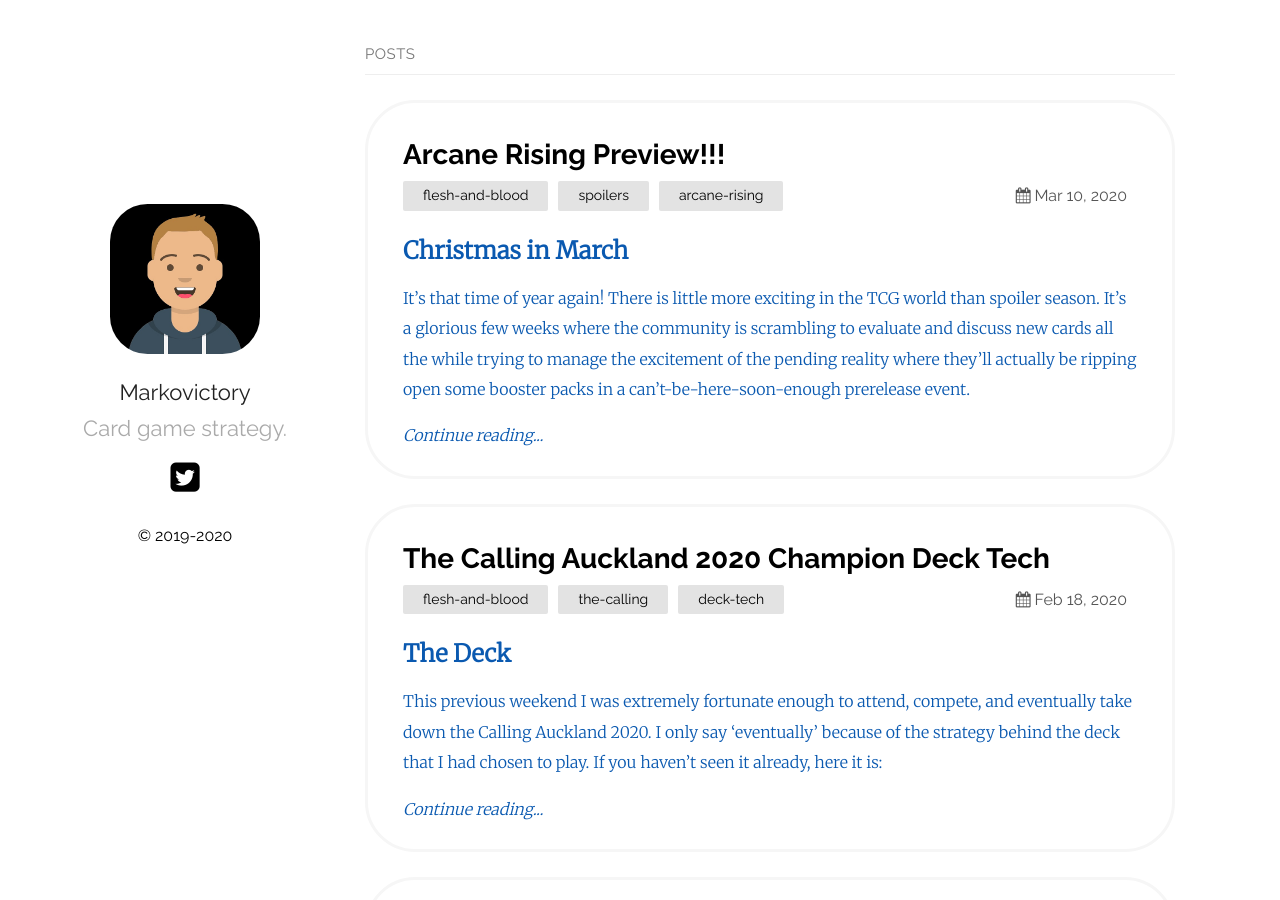
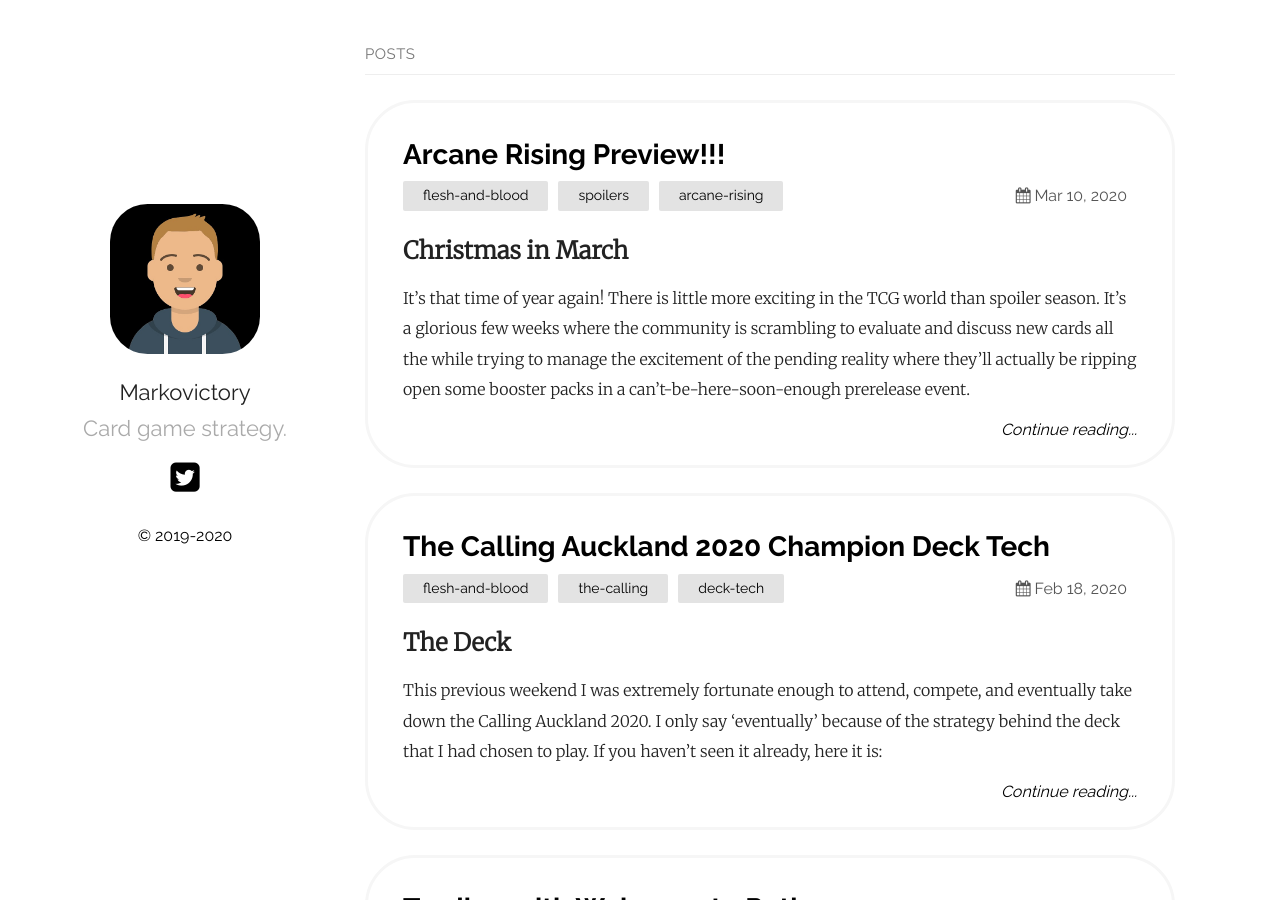
Before and after one commit to Markovictory/blog.markovictory.github.io, a Jekyll site: the page built from index.md, in a window 1280 px wide and 900 px high. Built offline with Jekyll 4.4.1, drawn with Linux system fonts in a browser that asks for light colours.

Commit message:
Continue reading reposition

```diff
--- a/_layouts/home.html
+++ b/_layouts/home.html
@@ -30,9 +30,9 @@
       <div class="post">
         {%- if site.show_excerpts -%}
         {{ post.excerpt }}
-        <a class="post-link" href="{{ post.url | relative_url }}" style="text-align: right"><i>Continue reading...</i></a>
         {%- endif -%}
       </div>
+      <div style="text-align: right"><a class="post-link" href="/flesh-and-blood/spoilers/arcane-rising/2020/03/10/arcane-rising-preview.html"><i>Continue reading...</i></a></div>
     </a>
   </li>
   {%- endfor -%}
```
